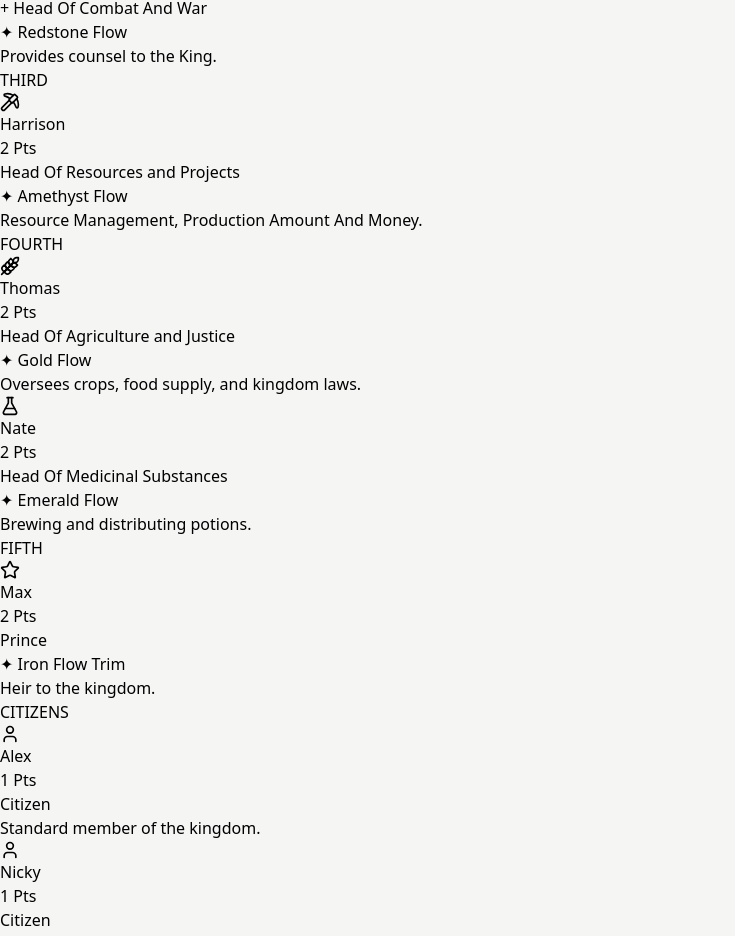
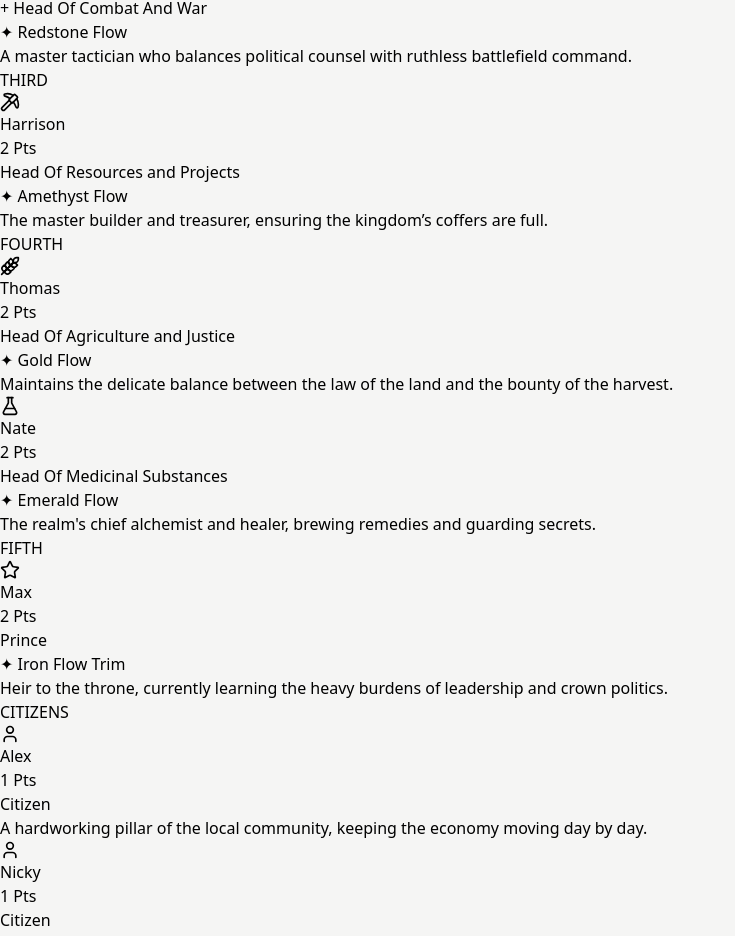
Before and after one commit to parker-sutherland-afk/Kingdom-Hierarchy, a React (Vite) app: page / in a window 1280 px wide. Shown: the part 540-1476 px from the top of the page, without its empty margins (0-735 px from the left). Built offline with nearby package versions, Linux system fonts and the light colour scheme.

Commit message:
Convert dashboard to read-only viewer

```diff
--- a/src/KingdomHierarchy.jsx
+++ b/src/KingdomHierarchy.jsx
@@ -18,15 +18,17 @@ const RANK_TITLES = { 1: "TOP", 2: "SECOND", 3: "THIRD", 4: "FOURTH", 5: "FIFTH"
 // EDIT YOUR ROSTER & CUSTOM DESCRIPTIONS HERE:
 const INITIAL_MEMBERS = [
   { id: 1, name: 'Will', role: 'King', customDesc: 'Absolute ruler of the realm.' },
-  { id: 2, name: 'Parker', role: 'Advisor', customDesc: '' },
-  { id: 3, name: 'Darcy', role: 'Advisor', secondaryRole: 'Head Of Combat And War', customPoints: 3, customDesc: '' },
-  { id: 4, name: 'Harrison', role: 'Head Of Resources and Projects', customDesc: '' },
-  { id: 5, name: 'Thomas', role: 'Head Of Agriculture and Justice', customDesc: '' },
-  { id: 6, name: 'Nate', role: 'Head Of Medicinal Substances', customDesc: '' },
-  { id: 7, name: 'Max', role: 'Prince', customDesc: '' },
-  { id: 8, name: 'Alex', role: 'Citizen', customDesc: '' },
-  { id: 9, name: 'Nicky', role: 'Citizen', customDesc: '' }
+  { id: 2, name: 'Parker', role: 'Advisor', customDesc: 'Whispers strategic wisdom into the King\'s ear and orchestrates political maneuvers.' },
+  { id: 3, name: 'Darcy', role: 'Advisor', secondaryRole: 'Head Of Combat And War', customPoints: 3, customDesc: 'A master tactician who balances political counsel with ruthless battlefield command.' },
+  { id: 4, name: 'Harrison', role: 'Head Of Resources and Projects', customDesc: 'The master builder and treasurer, ensuring the kingdom’s coffers are full.' },
+  { id: 5, name: 'Thomas', role: 'Head Of Agriculture and Justice', customDesc: 'Maintains the delicate balance between the law of the land and the bounty of the harvest.' },
+  { id: 6, name: 'Nate', role: 'Head Of Medicinal Substances', customDesc: 'The realm\'s chief alchemist and healer, brewing remedies and guarding secrets.' },
+  { id: 7, name: 'Max', role: 'Prince', customDesc: 'Heir to the throne, currently learning the heavy burdens of leadership and crown politics.' },
+  { id: 8, name: 'Alex', role: 'Citizen', customDesc: 'A hardworking pillar of the local community, keeping the economy moving day by day.' },
+  { id: 9, name: 'Nicky', role: 'Citizen', customDesc: 'An observant townsfolk member who always knows the latest gossip and local happenings.' }
 ];
+
+
 
 export default function KingdomHierarchy() {
   const members = INITIAL_MEMBERS;
```
